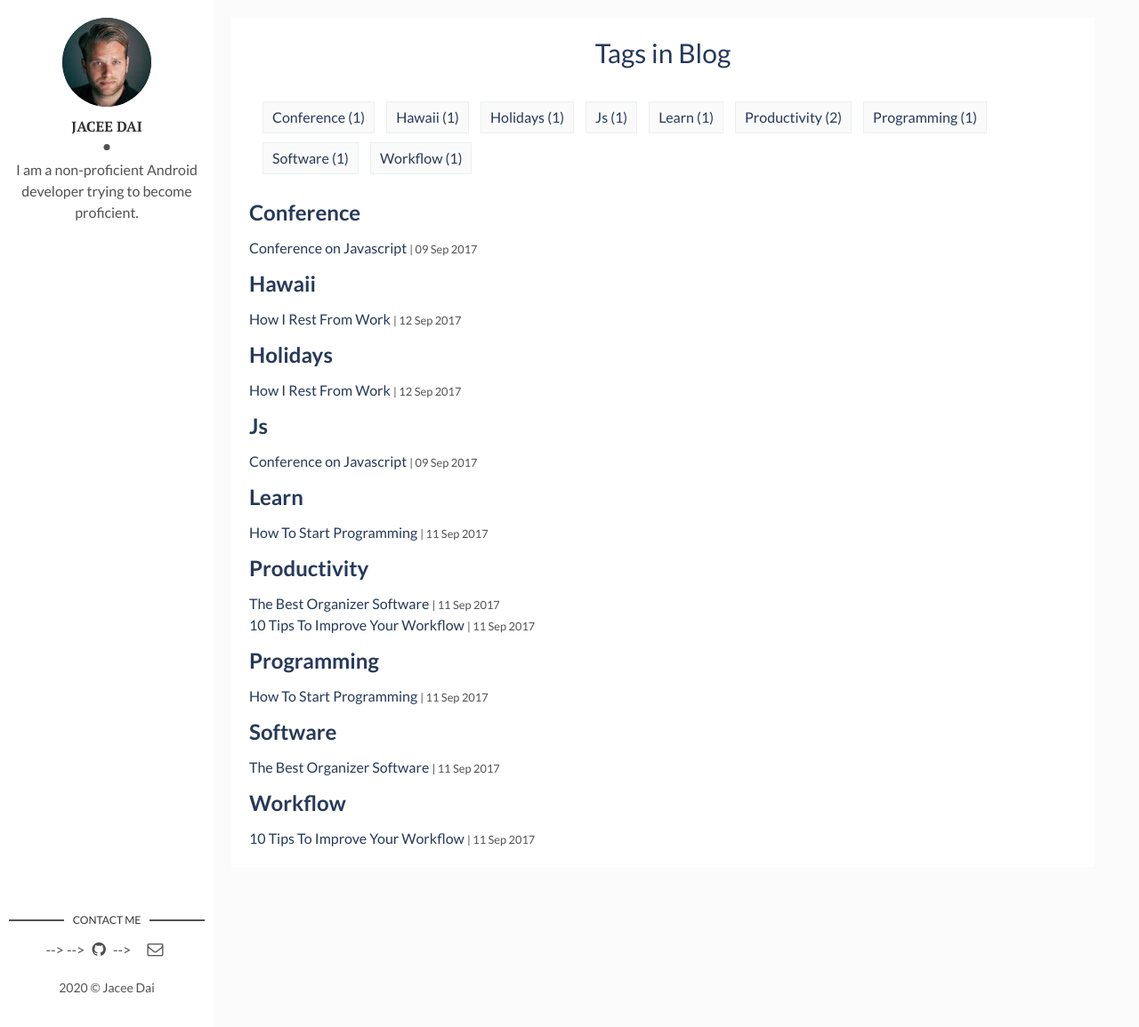
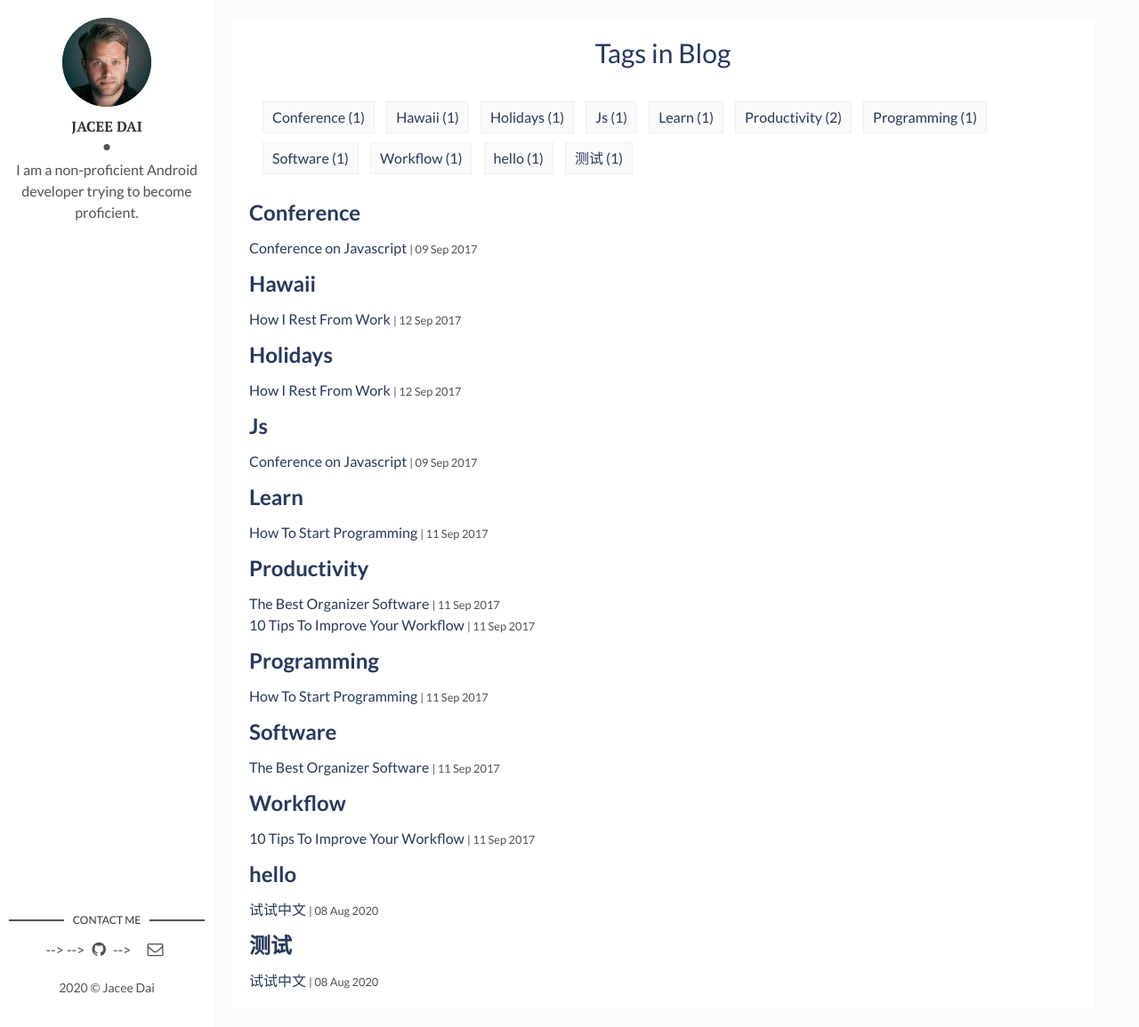
Before and after one commit to Dale-Android/Dale-Android.github.io, a Jekyll site: the page built from tags.html, in a window 1280 px wide and 1155 px high. Shown: the whole window at 89% size. Built offline with Jekyll 4.4.1, drawn with Linux system fonts in a browser that asks for light colours.

```diff
--- a/_posts/2020-08-08-试试中文.md
+++ b/_posts/2020-08-08-试试中文.md
@@ -4,5 +4,5 @@ title: "试试中文"
 date: "2020-08-08 16:18:44 +0800"
 description:
 img:
-tags: []
+tags: [测试, hello]
 ---
```
